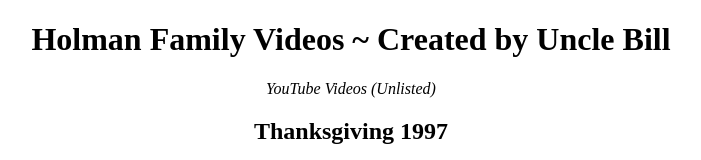
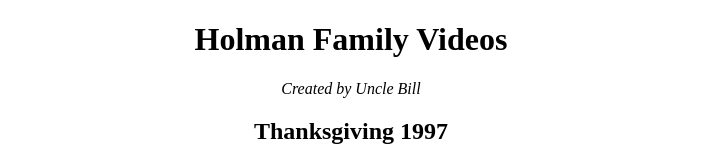
Before and after one commit to holmanfamilyvideos/holmanfamilyvideos.github.io, a plain HTML site: page index.html in a window 1280 px wide. Shown: the top 160 px of the page, without its empty margins (289-990 px from the left). Drawn offline with Linux system fonts and the light colour scheme; grey boxes are pictures that could not be loaded.

Commit message:
Update index.html

```diff
--- a/index.html
+++ b/index.html
@@ -25,8 +25,8 @@ iframe[src*=youtube] {
 
 <body>
     <center>
-<h1>Holman Family Videos ~ Created by Uncle Bill</h1>
-<i>YouTube Videos (Unlisted)</i>
+<h1>Holman Family Videos</h1>
+<i>Created by Uncle Bill</i>
 <h2>Thanksgiving 1997</h2>
 <iframe  src="https://www.youtube.com/embed/2RMGpC57gaI?si=rMG_ZX-b8TOFb1fy"  width="560" height="315" frameborder="0" allow="autoplay; encrypted-media allowfullscreen"
       allowfullscreen></iframe>
```
